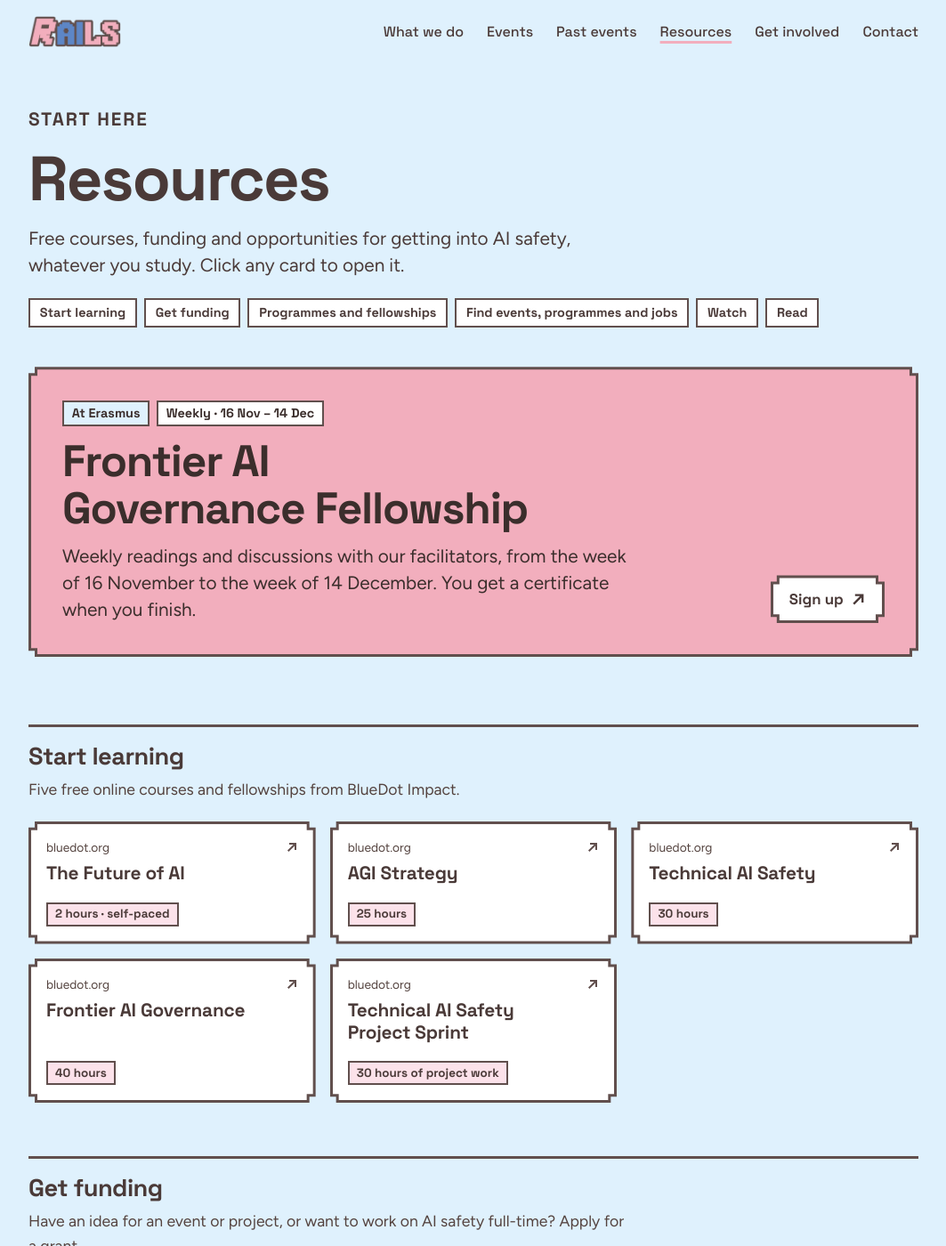
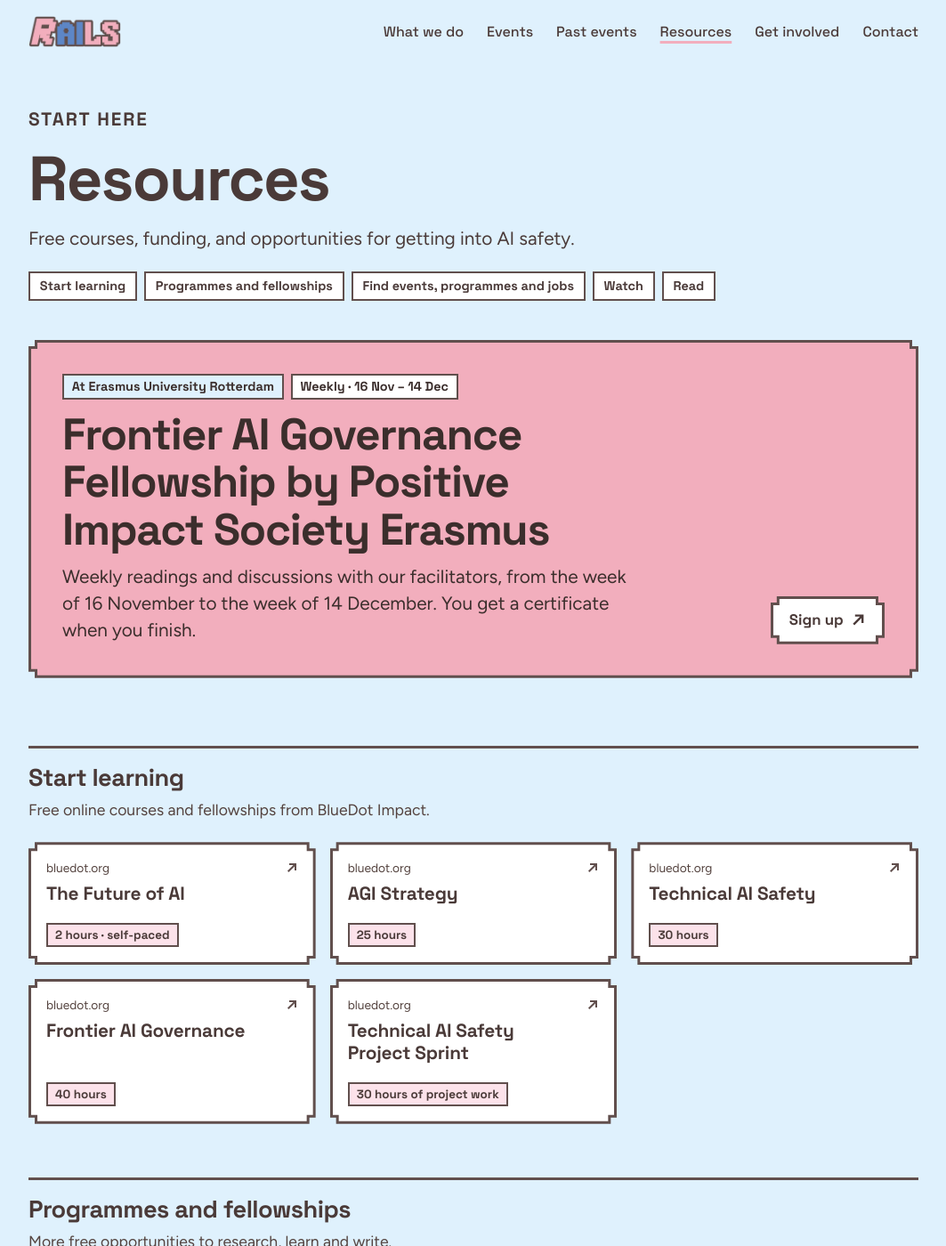
Before and after one commit to RAILS010/rails010-site, a Jekyll site: the page built from resources.html, in a window 1280 px wide and 1400 px high. Shown: the whole window at 89% size, without its empty margins (108-1171 px from the left). Built offline with Jekyll 4.4.1, drawn with Linux system fonts in a browser that asks for light colours; some web fonts are replaced; some of the changed text lies outside the part shown.

Commit message:
Update _data/resources.yml (via Pages CMS)

```diff
--- a/_data/resources.yml
+++ b/_data/resources.yml
@@ -1,64 +1,58 @@
 heading: Resources
-intro: Free courses, funding and opportunities for getting into AI safety, whatever
-  you study. Click any card to open it.
+intro: Free courses, funding, and opportunities for getting into AI safety.
 featured:
   show: true
-  label: At Erasmus
-  title: Frontier AI Governance Fellowship
+  label: At Erasmus University Rotterdam
+  title: Frontier AI Governance Fellowship by Positive Impact Society Erasmus
   text: Weekly readings and discussions with our facilitators, from the week of 16
     November to the week of 14 December. You get a certificate when you finish.
   when: Weekly · 16 Nov – 14 Dec
   button_label: Sign up
   url: https://airtable.com/appjNAd8YnAmA37ki/pagOIeUqjOJo6LyFb/form
-  hide_after: ""
+  hide_after: 2026-11-16
 sections:
   - title: Start learning
-    intro: Five free online courses and fellowships from BlueDot Impact.
+    intro: Free online courses and fellowships from BlueDot Impact.
     items:
       - name: The Future of AI
         url: https://bluedot.org/courses/future-of-ai
-        text: ""
         tag: 2 hours · self-paced
-        hide_after: ""
+        hide_after: 2028-12-30
       - name: AGI Strategy
         url: https://bluedot.org/courses/agi-strategy
-        text: ""
         tag: 25 hours
-        hide_after: ""
+        hide_after: 2028-12-03
       - name: Technical AI Safety
         url: https://bluedot.org/courses/technical-ai-safety
-        text: ""
         tag: 30 hours
-        hide_after: ""
+        hide_after: 2028-12-03
       - name: Frontier AI Governance
         url: https://bluedot.org/courses/ai-governance
-        text: ""
         tag: 40 hours
-        hide_after: ""
+        hide_after: 2028-12-03
       - name: Technical AI Safety Project Sprint
         url: https://bluedot.org/courses/technical-ai-safety-project
-        text: ""
         tag: 30 hours of project work
-        hide_after: ""
+        hide_after: 2028-12-03
   - title: Get funding
-    intro: Have an idea for an event or project, or want to work on AI safety full-time?
-      Apply for a grant.
+    intro: Have an idea for an event or project, or want to work on AI safety
+      full-time? Apply for a grant.
     items:
       - name: Rapid Grants
         url: https://bluedot.org/grants/rapid
         text: For events and projects. Decisions take about 5 days on average.
         tag: Up to $20k
-        hide_after: ""
+        hide_after: 2026-11-03
       - name: Career Transition Grants
         url: https://bluedot.org/grants/career-transition
         text: Funding to go full-time on AI safety.
         tag: Up to $200k
-        hide_after: ""
+        hide_after: 2026-11-03
       - name: Seed Grants
         url: https://bluedot.org/grants/seed
         text: Funding to found a new organisation.
         tag: $20k – $200k
-        hide_after: ""
+        hide_after: 2026-11-03
   - title: Programmes and fellowships
     intro: More free opportunities to research, learn and write.
     items:
@@ -66,62 +60,58 @@
         url: https://sparai.org/
         text: Get paired up with a mentor to research AI risks.
         tag: Research mentorship
-        hide_after: ""
+        hide_after: 2028-12-03
       - name: Global Challenges Project
         url: https://www.globalchallengesproject.org/
         text: Residential workshops on the risks from advanced AI and what to do about
           them. Travel and accommodation are funded.
         tag: Workshops
-        hide_after: ""
+        hide_after: 2028-12-03
       - name: SIRA Project
         url: https://sira-project.org/
-        text: Summer research fellowship for social scientists, from undergrad to postdoc.
+        text: Summer research fellowship for social scientists, from undergrad to
+          postdoc.
         tag: Summer fellowship
-        hide_after: ""
+        hide_after: 2027-03-07
       - name: Transformative AI essay contest
         url: https://substack.com/inbox/post/222655205
         text: Write about how transformative AI will affect low- and middle-income
           countries.
         tag: $10,000 prize
-        hide_after: ""
+        hide_after: 2026-12-31
   - title: Find events, programmes and jobs
-    intro: ""
     items:
       - name: AISafety.com
         url: https://aisafety.com/
         text: Events, training programmes and job opportunities in one place.
         tag: Directory
-        hide_after: ""
+        hide_after: 2028-12-03
       - name: 80,000 Hours job board
         url: https://jobs.80000hours.org/
         text: Jobs working on AI safety and other pressing problems.
         tag: Jobs
-        hide_after: ""
+        hide_after: 2028-12-03
   - title: Watch
-    intro: ""
     items:
       - name: AI in Context
         url: https://www.youtube.com/@AI_In_Context
-        text: ""
         tag: YouTube
-        hide_after: ""
+        hide_after: 2028-12-03
       - name: 80,000 Hours
         url: https://www.youtube.com/@eightythousandhours
-        text: ""
         tag: YouTube
-        hide_after: ""
+        hide_after: 2028-12-03
   - title: Read
-    intro: ""
     items:
       - name: AI Safety Newsletter
         url: https://newsletter.safe.ai/
         text: AI updates for readers without a technical background.
         tag: Newsletter
-        hide_after: ""
+        hide_after: 2028-12-03
       - name: Don't Worry About the Vase
         url: https://thezvi.substack.com/
         text: Weekly deep dives into AI developments.
         tag: Blog
-        hide_after: ""
+        hide_after: 2028-12-03
 cta_text: Know something that should be on this list?
 cta_button: Email us
```
